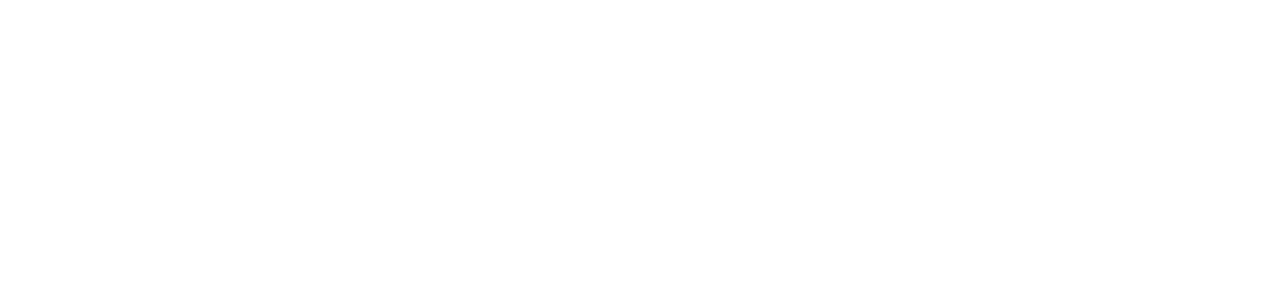
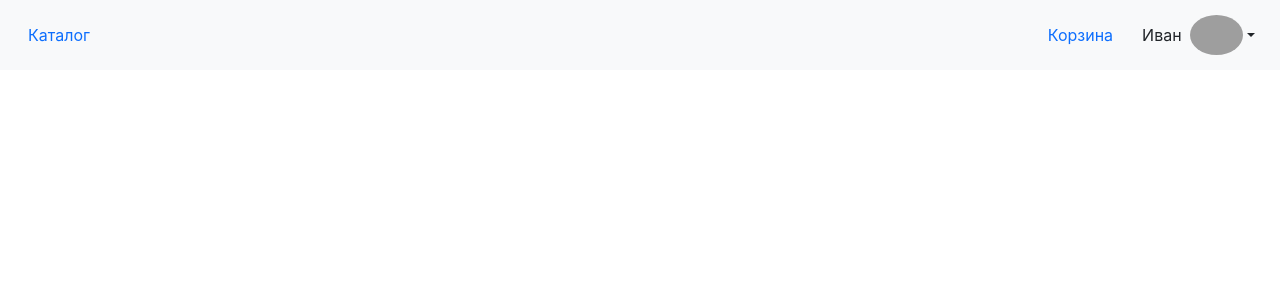
Before and after one commit to fatevector/my-store, a React (Create React App) app in the folder client/: page / in a window 1280 px wide. Shown: the top 300 px of the page. Built offline with nearby package versions, Linux system fonts and the light colour scheme; grey boxes are pictures that could not be loaded.

Commit message:
add navBar and navProfile components

```diff
--- a/client/package.json
+++ b/client/package.json
@@ -9,6 +9,7 @@
     "bootstrap": "^5.2.3",
     "react": "^18.2.0",
     "react-dom": "^18.2.0",
+    "react-router-dom": "^5.3.4",
     "react-scripts": "5.0.1",
     "react-toastify": "^9.1.1",
     "web-vitals": "^2.1.4"
--- a/client/src/App.js
+++ b/client/src/App.js
@@ -1,8 +1,10 @@
 import { ToastContainer } from "react-toastify";
+import NavBar from "./app/components/ui/navBar";
 
 function App() {
     return (
         <div className="App">
+            <NavBar />
             <ToastContainer />
         </div>
     );
--- /dev/null
+++ b/client/src/app/components/ui/navBar.jsx
@@ -0,0 +1,44 @@
+import React from "react";
+// import { useSelector } from "react-redux";
+import { Link } from "react-router-dom";
+
+// import { getIsLoggedIn } from "../../store/users";
+import NavProfile from "./navProfile";
+
+const NavBar = () => {
+    // const isLoggedIng = useSelector(getIsLoggedIn());
+    const isLoggedIng = true;
+    return (
+        <nav className="navbar bg-light mb-3">
+            <div className="container-fluid">
+                <ul className="nav">
+                    <li className="nav-item">
+                        <Link className="nav-link" to="/">
+                            Каталог
+                        </Link>
+                    </li>
+                </ul>
+                <ul className="d-flex align-items-baseline nav">
+                    {isLoggedIng ? (
+                        <>
+                            <li className="nav-item">
+                                <Link className="nav-link" to="/cart">
+                                    Корзина
+                                </Link>
+                            </li>
+                            <li className="nav-item">
+                                <NavProfile />
+                            </li>
+                        </>
+                    ) : (
+                        <Link className="nav-link" to="/login">
+                            Войти
+                        </Link>
+                    )}
+                </ul>
+            </div>
+        </nav>
+    );
+};
+
+export default NavBar;
--- /dev/null
+++ b/client/src/app/components/ui/navProfile.jsx
@@ -0,0 +1,46 @@
+import React, { useState } from "react";
+// import { useSelector } from "react-redux";
+import { Link } from "react-router-dom";
+
+// import { getCurrentUserData } from "../../store/users";
+
+const NavProfile = () => {
+    // const currentUser = useSelector(getCurrentUserData());
+    const currentUser = {
+        id: 1,
+        name: "Иван",
+        email: "test@test.com",
+        image: "https://avatars.dicebear.com/api/avataaars/piie.svg"
+    };
+
+    const [isOpen, setIsOpen] = useState(false);
+
+    const toggleMenu = () => {
+        setIsOpen(prevState => !prevState);
+    };
+
+    if (!currentUser) return "Loading...";
+    return (
+        <div className="dropdown" onClick={toggleMenu}>
+            <div className="btn dropdown-toggle d-flex align-items-center">
+                <div className="me-2">{currentUser.name}</div>
+                <img
+                    src={currentUser.image}
+                    alt=""
+                    height="40"
+                    className="img-responsive rounded-circle"
+                />
+            </div>
+            <div className={"w-100 dropdown-menu " + (isOpen ? "show" : "")}>
+                <Link to={`/users/${currentUser.id}`} className="dropdown-item">
+                    Профиль
+                </Link>
+                <Link to="/logout" className="dropdown-item">
+                    Выйти
+                </Link>
+            </div>
+        </div>
+    );
+};
+
+export default NavProfile;
--- /dev/null
+++ b/client/src/app/utils/history.js
@@ -0,0 +1,5 @@
+import { createBrowserHistory } from "history";
+
+const history = createBrowserHistory();
+
+export default history;
--- a/client/src/index.js
+++ b/client/src/index.js
@@ -1,14 +1,18 @@
 import React from "react";
 import ReactDOM from "react-dom/client";
+import { Router } from "react-router";
 import "bootstrap/dist/css/bootstrap.css";
 import "react-toastify/dist/ReactToastify.css";
 
 import "./index.css";
 import App from "./App";
+import history from "./app/utils/history";
 
 const root = ReactDOM.createRoot(document.getElementById("root"));
 root.render(
-    <React.StrictMode>
-        <App />
-    </React.StrictMode>
+    <Router history={history}>
+        <React.StrictMode>
+            <App />
+        </React.StrictMode>
+    </Router>
 );
```
Also changed, not shown: 1 other file (tests, documents, lock files or other folders).
